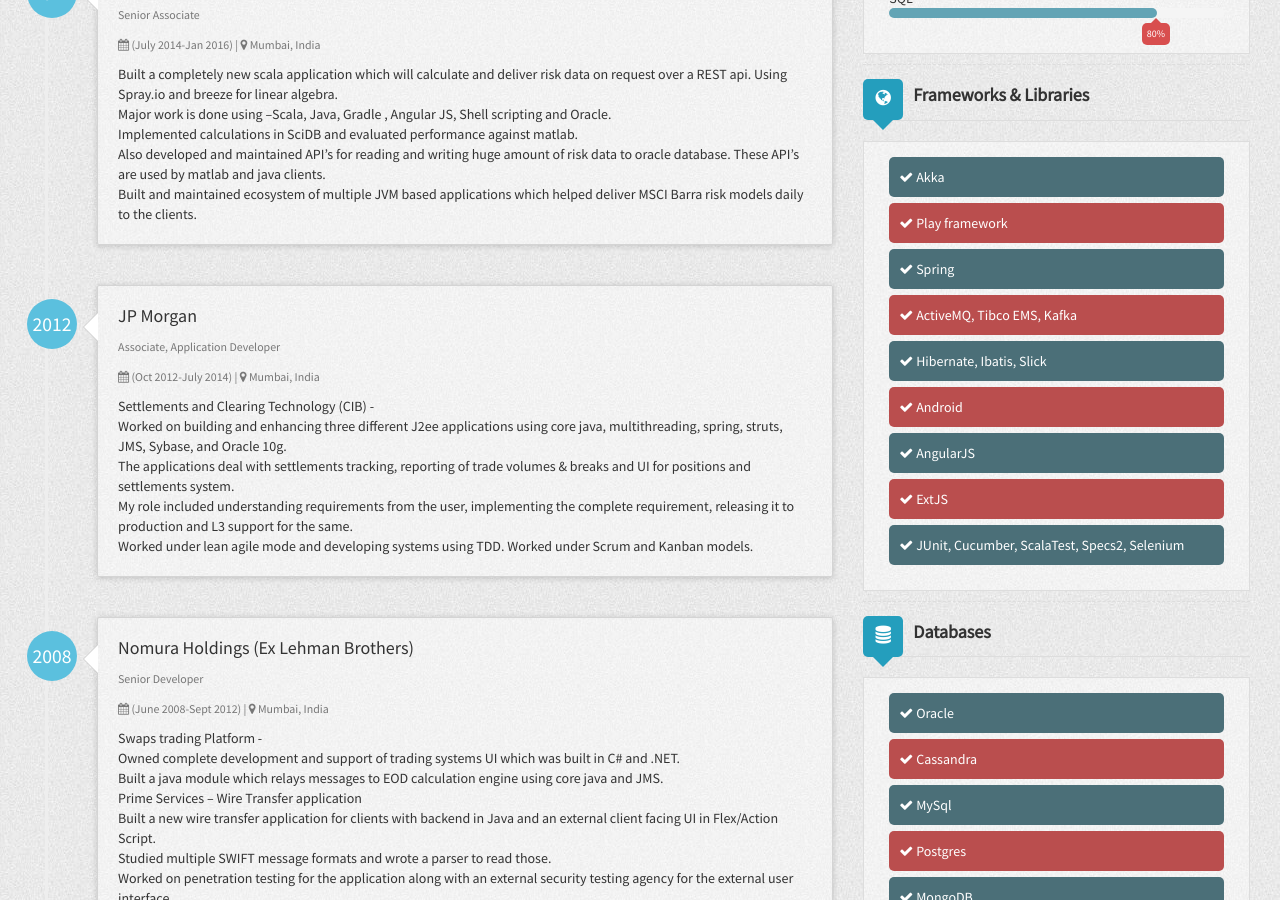
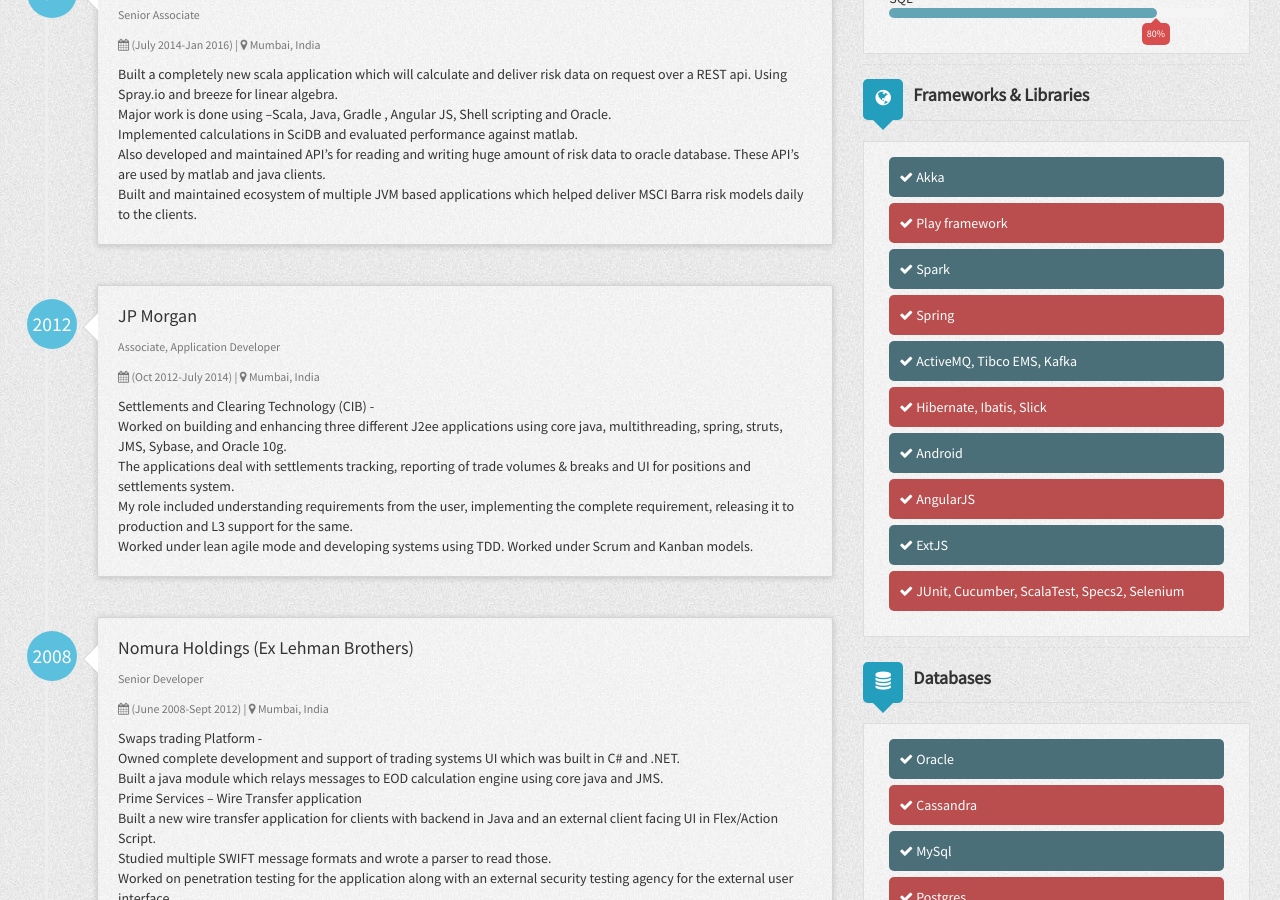
Before and after one commit to kunalkanojia/resumecard, a Jekyll site: the page built from index.html, in a window 1280 px wide and 900 px high, scrolled down 585 px. Built offline with Jekyll 4.4.1, drawn with Linux system fonts in a browser that asks for light colours; nearby versions of some CDN libraries.

Commit message:
Update _config.yml

```diff
--- a/_config.yml
+++ b/_config.yml
@@ -94,6 +94,8 @@
       name: Akka
     - framework2:
       name: Play framework
+    - framework5:
+      name: Spark
     - framework2:
       name: Spring
     - framework1:
```
